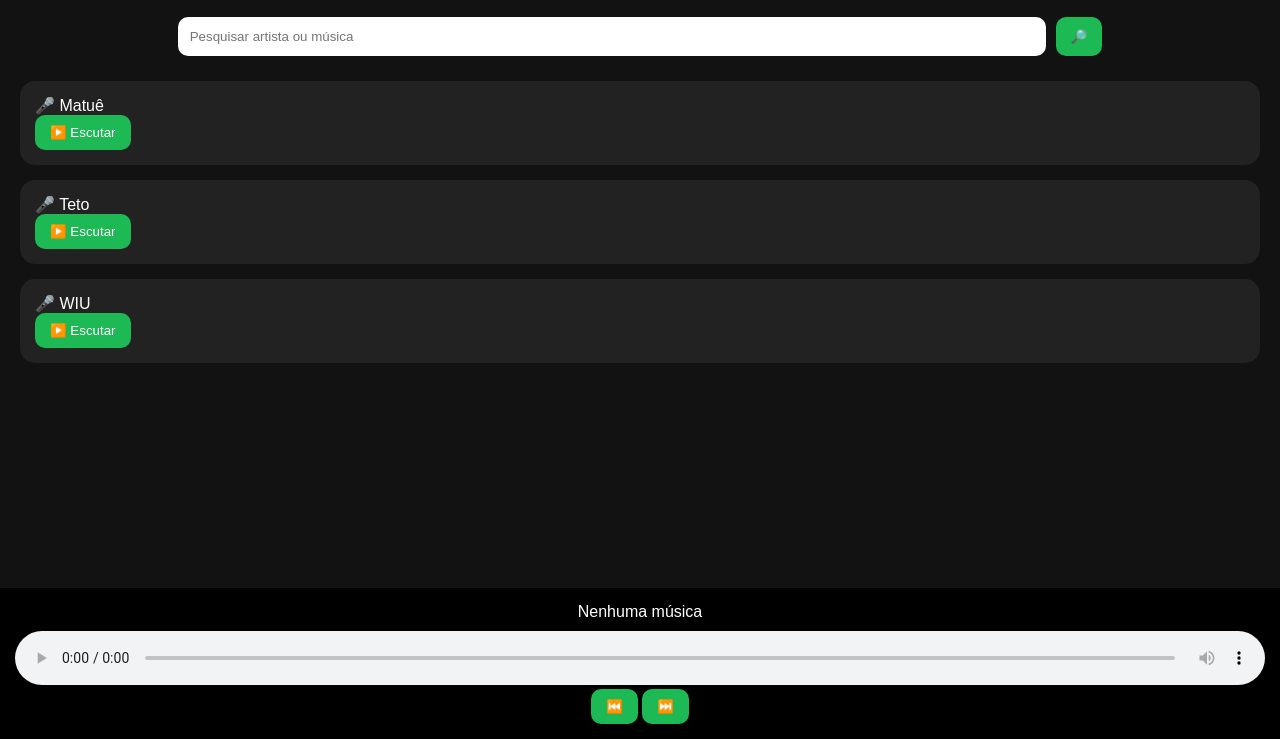
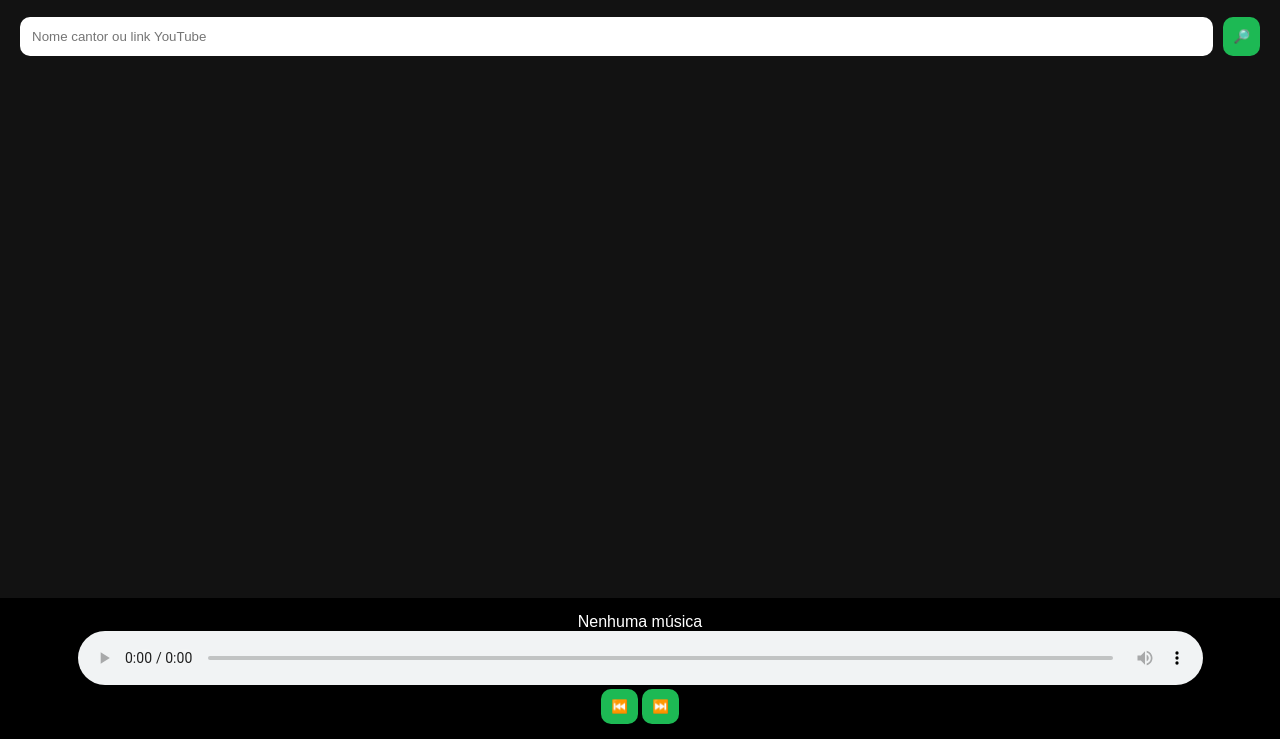
Before and after one commit to jeremiasluismanuelsaraiva-stack/playsmart, a website: page public/index.html in a window 1280 px wide. Shown: the part 61-800 px from the top of the page. Drawn offline with Linux system fonts and the light colour scheme.

Commit message:
Update index.html

```diff
--- a/public/index.html
+++ b/public/index.html
@@ -1,11 +1,12 @@
 <!DOCTYPE html>
 <html lang="pt">
+
 <head>
 
 <meta charset="UTF-8">
 <meta name="viewport" content="width=device-width, initial-scale=1.0">
 
-<title>🎵 Music Player</title>
+<title>🎵 Meu Player</title>
 
 <style>
 
@@ -22,6 +23,7 @@ body{
 background:#121212;
 color:white;
 padding:20px;
+padding-bottom:150px;
 
 }
 
@@ -35,20 +37,22 @@ margin-bottom:20px;
 }
 
 
+
 .search{
 
 display:flex;
 gap:10px;
-justify-content:center;
+
 }
+
 
 
 input{
 
-width:70%;
+flex:1;
 padding:12px;
+border:none;
 border-radius:10px;
-border:none;
 
 }
 
@@ -59,7 +63,7 @@ button{
 background:#1db954;
 color:white;
 border:none;
-padding:10px 15px;
+padding:10px;
 border-radius:10px;
 cursor:pointer;
 
@@ -69,10 +73,8 @@ cursor:pointer;
 
 #lista{
 
-margin-top:25px;
-
+margin-top:20px;
 display:grid;
-
 gap:15px;
 
 }
@@ -89,18 +91,9 @@ border-radius:15px;
 
 
 
-audio,video{
-
-width:100%;
-margin-top:10px;
-
-}
-
-
 .player{
 
 position:fixed;
-
 bottom:0;
 left:0;
 
@@ -116,7 +109,14 @@ text-align:center;
 
 
 
+audio{
+
+width:90%;
+
+}
+
 </style>
+
 
 </head>
 
@@ -131,8 +131,10 @@ text-align:center;
 <div class="search">
 
 
-<input id="busca"
-placeholder="Pesquisar artista ou música">
+<input
+id="busca"
+placeholder="Nome cantor ou link YouTube">
+
 
 
 <button onclick="pesquisar()">
@@ -147,59 +149,7 @@ placeholder="Pesquisar artista ou música">
 
 
 
-<div id="lista">
-
-
-<div class="card">
-
-🎤 Matuê
-
-<br>
-
-<button onclick="tocarExemplo()">
-
-▶️ Escutar
-
-</button>
-
-
-</div>
-
-
-<div class="card">
-
-🎤 Teto
-
-<br>
-
-<button>
-
-▶️ Escutar
-
-</button>
-
-
-</div>
-
-
-
-<div class="card">
-
-🎤 WIU
-
-<br>
-
-<button>
-
-▶️ Escutar
-
-</button>
-
-
-</div>
-
-
-</div>
+<div id="lista"></div>
 
 
 
@@ -222,12 +172,16 @@ Nenhuma música
 
 
 <button onclick="anterior()">
+
 ⏮️
+
 </button>
 
 
 <button onclick="proxima()">
+
 ⏭️
+
 </button>
 
 
```
